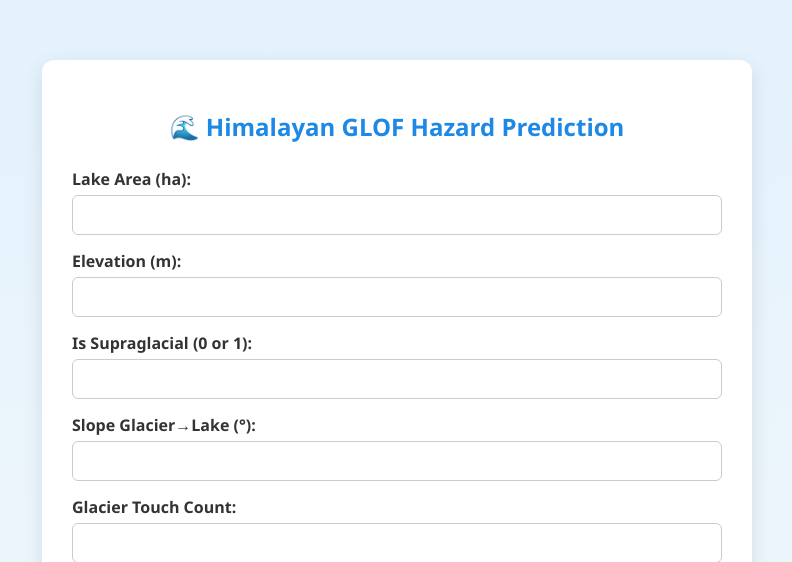
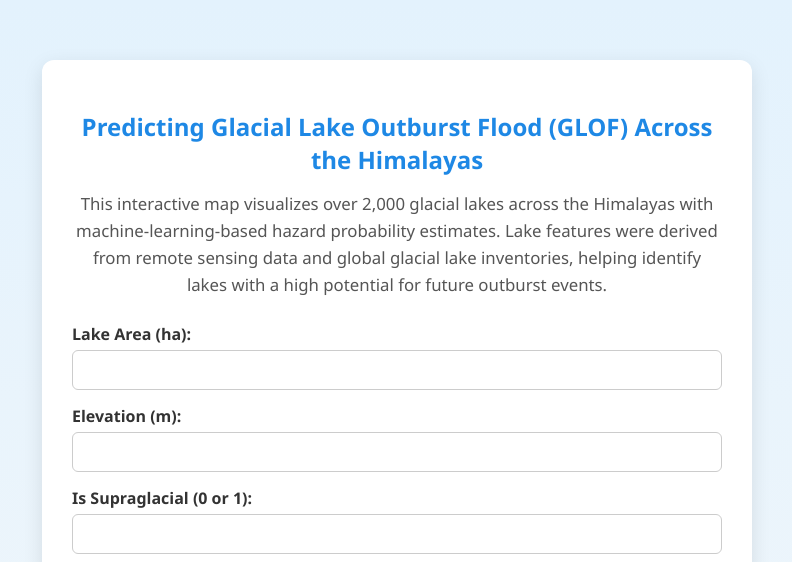
Before and after one commit to SoulNims/Glof_hazard_webapp, a Python web app: template templates/index.html in a window 1280 px wide. Shown: the top 562 px of the page, without its empty margins (243-1035 px from the left). Run offline with Jinja, Linux system fonts and the light colour scheme; the template is opened without the code that fills it, so the values that code supplies are empty.

Commit message:
made changes to the website heading

```diff
--- a/templates/index.html
+++ b/templates/index.html
@@ -75,7 +75,12 @@
 </head>
 <body>
     <div class="container">
-        <h2>🌊 Himalayan GLOF Hazard Prediction</h2>
+        <h2>Predicting Glacial Lake Outburst Flood (GLOF) Across the Himalayas</h2>
+        <p style="text-align:center; font-size:1.05em; color:#555; line-height:1.6; margin-top:-10px; margin-bottom:25px;">
+        This interactive map visualizes over 2,000 glacial lakes across the Himalayas with machine-learning-based hazard probability estimates.
+        Lake features were derived from remote sensing data and global glacial lake inventories, helping identify lakes with a high potential for future
+        outburst events.
+        </p>
 
         <form action="/predict" method="post">
             <label for="Lake_area_calculated_ha">Lake Area (ha):</label>
```
